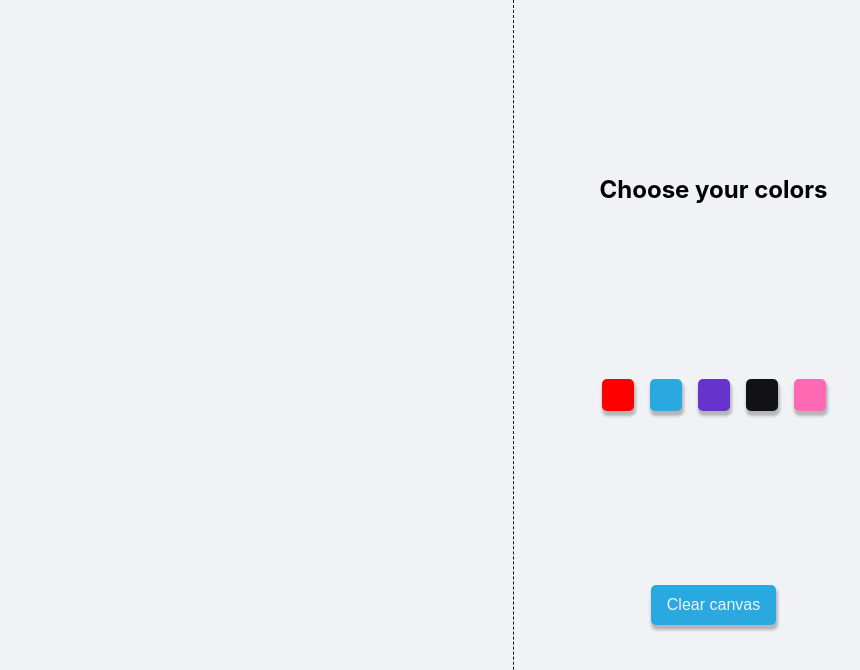
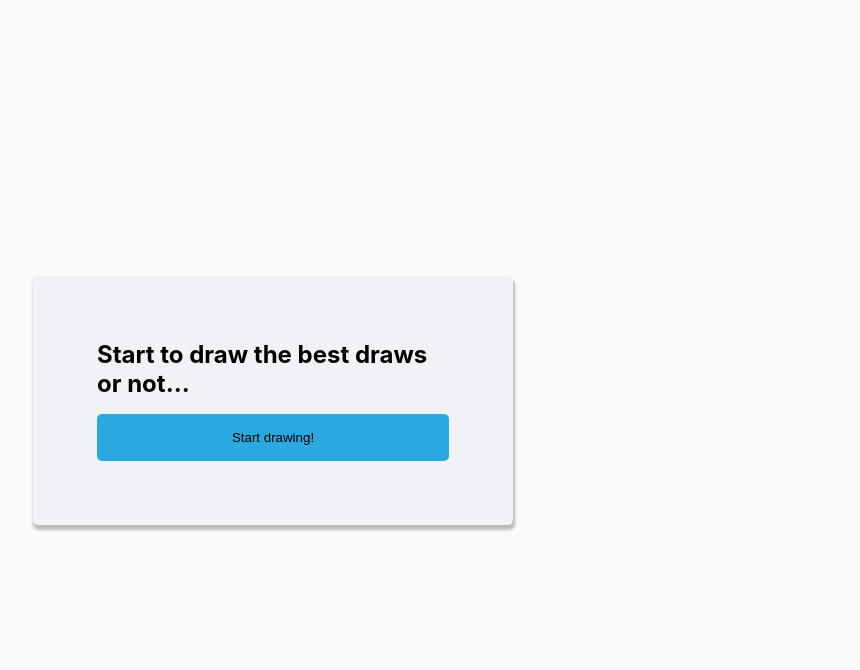
Before and after one commit to r3nanp/drawing, a React (Vite) app: page / in a window 1280 px wide. Shown: the top 670 px of the page, without its empty margins (367-1227 px from the left). Built offline with nearby package versions, Linux system fonts and the light colour scheme.

Commit message:
feat: add react lazy and routes

```diff
--- a/src/App.tsx
+++ b/src/App.tsx
@@ -1,12 +1,21 @@
 import * as React from 'react'
-import { Draw } from './components/Draw'
-import { PaintingDashboard } from './components/PaintingDashboard'
+import { BrowserRouter, Switch, Route } from 'react-router-dom'
+
+import { NotFound } from './pages/NotFound'
+import { LoadingComponent } from './components/LoadingComponent'
+const Drawing = React.lazy(() => import('./pages/Drawing'))
+const Home = React.lazy(() => import('./pages/Home'))
 
 export default function App() {
   return (
-    <>
-      <PaintingDashboard />
-      <Draw />
-    </>
+    <BrowserRouter>
+      <React.Suspense fallback={<LoadingComponent />}>
+        <Switch>
+          <Route path="/" exact component={Home} />
+          <Route path="/app" exact component={Drawing} />
+          <Route component={NotFound} />
+        </Switch>
+      </React.Suspense>
+    </BrowserRouter>
   )
 }
```
